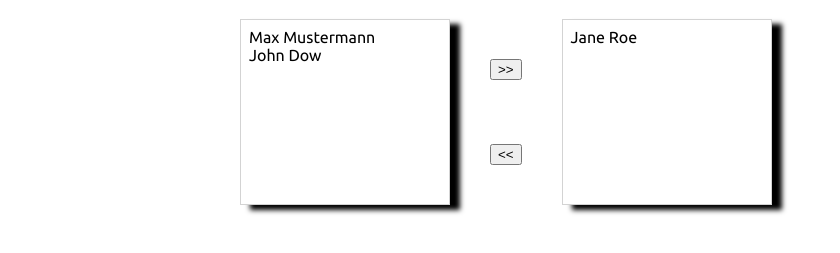
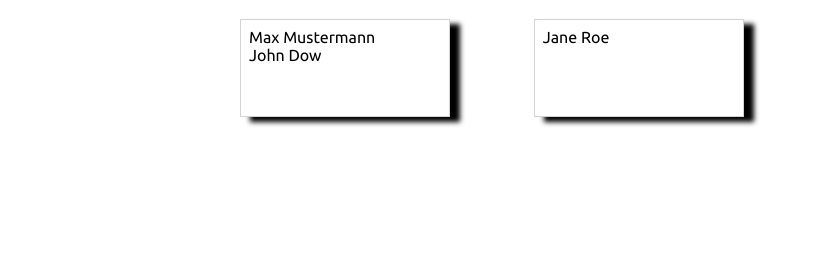
Before and after one commit to caberger/selectboxes, a website built with webpack: page design/index.html in a window 1280 px wide. Shown: the part 61-314 px from the top of the page, without its empty margins (0-840 px from the left). Built offline with nearby package versions, Linux system fonts and the light colour scheme.

Commit message:
improve design template

```diff
--- a/design/index.html
+++ b/design/index.html
@@ -17,10 +17,13 @@
                 <div>Max Mustermann</div>
                 <div>John Dow</div>
             </div>
+            <!-- too long for the exam time, so no buttons
             <div>
                 <div id="buttons"><button>&gt;&gt;</button></div>
                 <div id="buttons"><button>&lt;&lt;</button></div>
             </div>
+            -->
+            <div><div id="buttons">&nbsp;</div></div>
             <div class="select-box">
                 <div>Jane Roe</div>
             </div>
```
